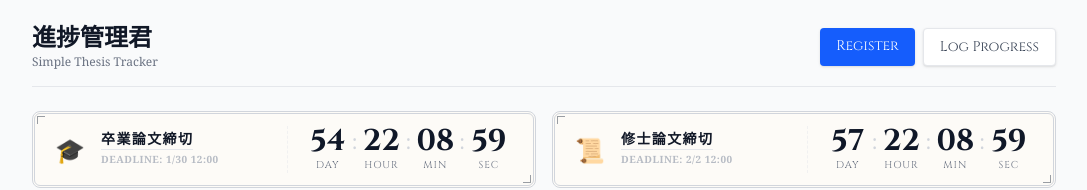
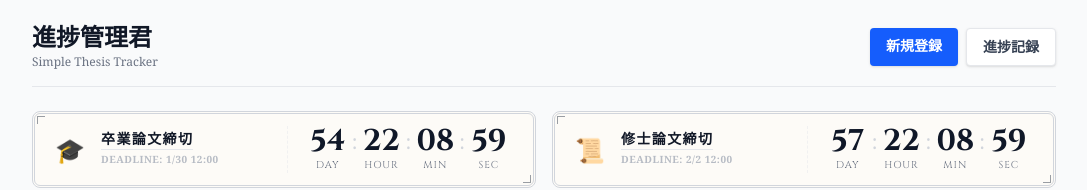
Before and after one commit to SimiChoco/SIDLab-paper-app, a Next.js app: page / in a window 1280 px wide. Shown: the top 190 px of the page, without its empty margins (96-1183 px from the left). Built offline with nearby package versions, Linux system fonts and the light colour scheme; no server answers; the database is empty.

Commit message:
change the header font

```diff
--- a/src/app/page.tsx
+++ b/src/app/page.tsx
@@ -55,17 +55,15 @@ export default async function ThesisProgress() {
           <div className="flex gap-2">
             <Link
               href="/register"
-              className="px-3 py-1.5 sm:px-4 sm:py-2 bg-blue-600 text-white rounded text-xs sm:text-sm font-medium shadow-sm active:bg-blue-700"
-              style={{ fontFamily: "'Cinzel', serif" }}
+              className="px-3 py-1.5 sm:px-4 sm:py-2 bg-blue-600 text-white rounded text-xs sm:text-sm font-bold font-serif shadow-sm active:bg-blue-700"
             >
-              Register
+              新規登録
             </Link>
             <Link
               href="/log"
-              className="px-3 py-1.5 sm:px-4 sm:py-2 bg-white border border-gray-200 text-gray-700 rounded text-xs sm:text-sm font-medium shadow-sm active:bg-gray-50"
-              style={{ fontFamily: "'Cinzel', serif" }}
+              className="px-3 py-1.5 sm:px-4 sm:py-2 bg-white border border-gray-200 text-gray-700 rounded text-xs sm:text-sm font-bold font-serif shadow-sm active:bg-gray-50"
             >
-              Log Progress
+              進捗記録
             </Link>
           </div>
         </header>
@@ -102,7 +100,7 @@ export default async function ThesisProgress() {
                       >
                         {index + 1}
                       </span>
-                      <span className="text-gray-900 font-medium text-sm" style={{ fontFamily: "'Cinzel', serif" }}>
+                      <span className="text-gray-900 font-bold text-sm tracking-wide" style={{ fontFamily: "'Cinzel', serif" }}>
                         {user.name}
                       </span>
                     </div>
@@ -139,11 +137,11 @@ export default async function ThesisProgress() {
                   >
                     <div className="flex justify-between items-center">
                       <div className="flex items-center gap-2">
-                        <span className="font-medium text-gray-900 text-sm" style={{ fontFamily: "'Cinzel', serif" }}>
+                        <span className="font-bold text-gray-900 text-sm tracking-wide" style={{ fontFamily: "'Cinzel', serif" }}>
                           {log.userName}
                         </span>
                       </div>
-                      <span className="text-xs text-gray-400">
+                      <span className="text-xs text-gray-400 font-serif">
                         {log.createdAt.toLocaleDateString("ja-JP", {
                           year: "numeric",
                           month: "2-digit",
@@ -152,11 +150,11 @@ export default async function ThesisProgress() {
                       </span>
                     </div>
                     <div className="flex justify-between items-center">
-                      <p className="text-sm text-gray-600">
-                        <span className="font-semibold text-blue-600">
-                          {log.pages}ページ
+                      <p className="text-sm text-gray-700 font-serif">
+                        <span className="font-bold text-blue-600 text-base" style={{ fontFamily: "'Cinzel', serif" }}>
+                          {log.pages}
                         </span>{" "}
-                        に到達しました。
+                        ページに到達しました。
                       </p>
                       {log.comment && (
                         <SpeechBubble
```
